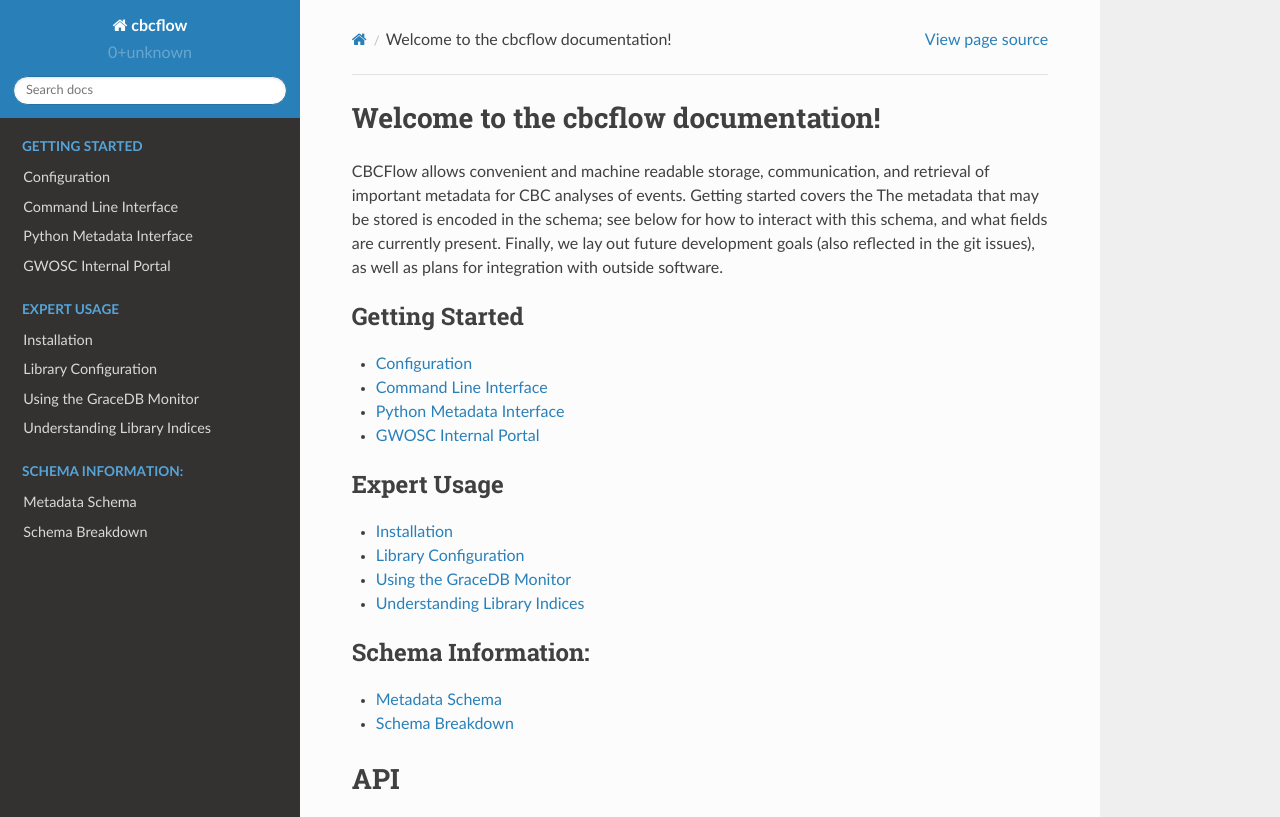
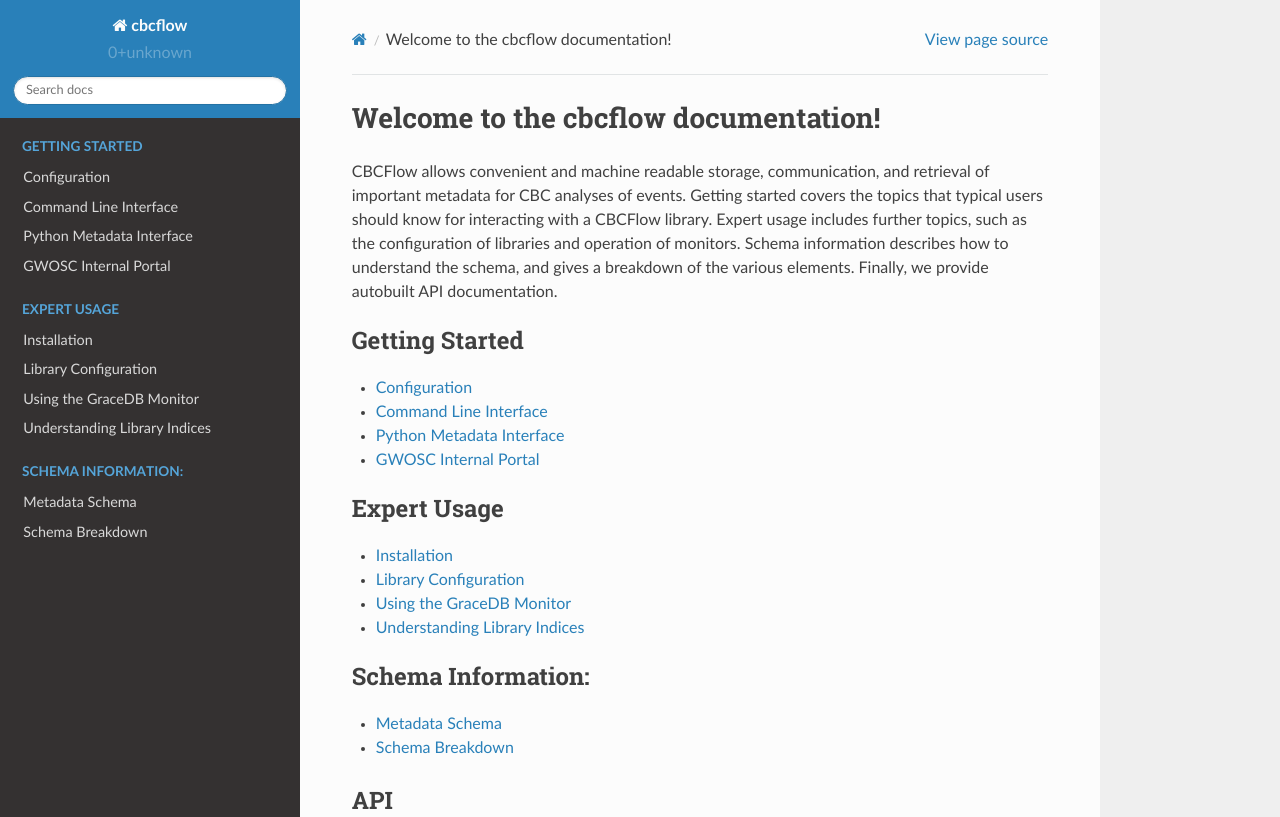
Before and after one commit to Rhiannon-Udall/cbcflow, a Sphinx documentation site: the page built from docs/source/index.rst, in a window 1280 px wide and 1129 px high, cut to the strip 0-817 px from the top of the window. Built offline with Sphinx 7.4.7 and the Read the Docs theme 2.0.0, drawn with Linux system fonts in a browser that asks for light colours.

Commit message:
Fix landing page for docs

```diff
--- a/docs/source/index.rst
+++ b/docs/source/index.rst
@@ -2,9 +2,10 @@
 =====================================
 
 CBCFlow allows convenient and machine readable storage, communication, and retrieval of important metadata for CBC analyses of events.
-Getting started covers the
-The metadata that may be stored is encoded in the schema; see below for how to interact with this schema, and what fields are currently present.
-Finally, we lay out future development goals (also reflected in the git issues), as well as plans for integration with outside software.
+Getting started covers the topics that typical users should know for interacting with a CBCFlow library.
+Expert usage includes further topics, such as the configuration of libraries and operation of monitors.
+Schema information describes how to understand the schema, and gives a breakdown of the various elements.
+Finally, we provide autobuilt API documentation.
 
 .. toctree::
    :maxdepth: 1
@@ -32,7 +33,7 @@
    schema-visualization
 
 API
-===
+---
 
 .. autosummary::
    :toctree: api
```
